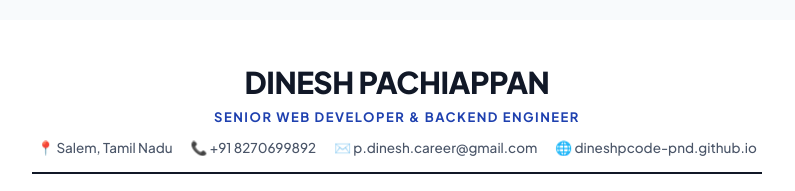
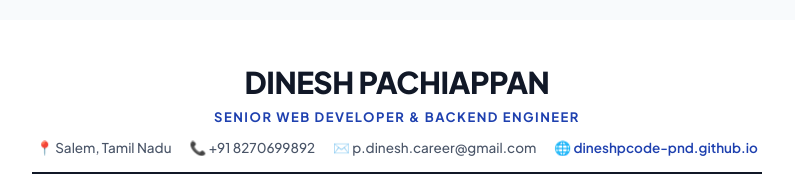
Before and after one commit to dineshpcode-pnd/dineshpcode-pnd.github.io, a plain HTML site: page resume-dinesh.html in a window 1280 px wide. Shown: the top 191 px of the page, 243-1038 px from the left. Drawn offline with Linux system fonts and the light colour scheme.

Commit message:
update resume links and contact information in portfolio

```diff
--- a/resume-dinesh.html
+++ b/resume-dinesh.html
@@ -73,9 +73,9 @@
             <div class="subtitle">Senior Web Developer & Backend Engineer</div>
             <div class="contact-grid">
                 <span>📍 Salem, Tamil Nadu</span>
-                <span>📞 +91 8270699892</span>
-                <span>✉️ p.dinesh.career@gmail.com</span>
-                <span>🌐 dineshpcode-pnd.github.io</span>
+                <span>📞 <a href="tel:+918270699892" style="color: inherit; text-decoration: none;">+91 8270699892</a></span>
+                <span>✉️ <a href="mailto:p.dinesh.career@gmail.com" style="color: inherit; text-decoration: none;">p.dinesh.career@gmail.com</a></span>
+                <span>🌐 <a href="https://dineshpcode-pnd.github.io/" style="color: #1e40af; text-decoration: none; font-weight: 600;">dineshpcode-pnd.github.io</a></span>
             </div>
         </header>
 
```
Also changed, not shown: index.html (+3 -3 lines), 2 other files.
